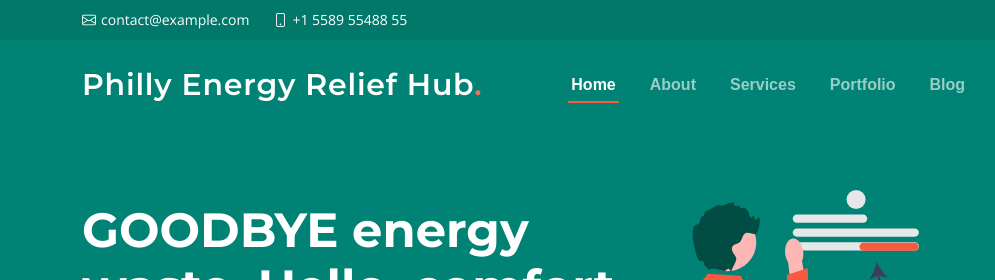
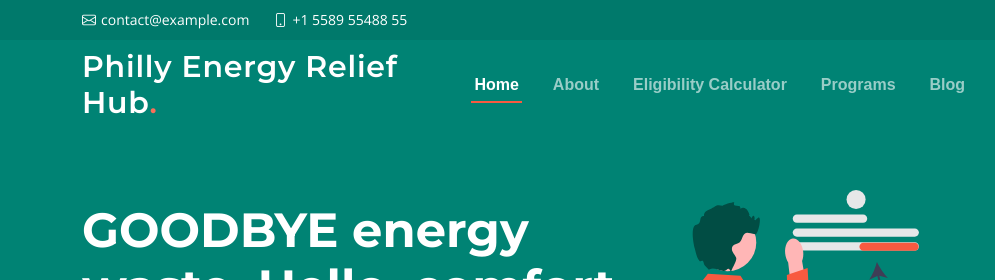
Before and after one commit to nineveho/philly_energy_relief_hub, a plain HTML site: page Impact/index.html in a window 1280 px wide. Shown: the top 280 px of the page, 0-995 px from the left. Drawn offline with nearby package versions, Linux system fonts and the light colour scheme.

Commit message:
change header

```diff
--- a/Impact/index.html
+++ b/Impact/index.html
@@ -66,8 +66,8 @@
         <ul>
           <li><a href="#hero">Home</a></li>
           <li><a href="#about">About</a></li>
-          <li><a href="#services">Services</a></li>
-          <li><a href="#portfolio">Portfolio</a></li>
+          <li><a href="#calculator">Eligibility Calculator</a></li>
+          <li><a href="#services">Programs</a></li>
           <li><a href="blog.html">Blog</a></li>
           <li class="dropdown"><a href="#"><span>Drop Down</span> <i class="bi bi-chevron-down dropdown-indicator"></i></a>
             <ul>
```
